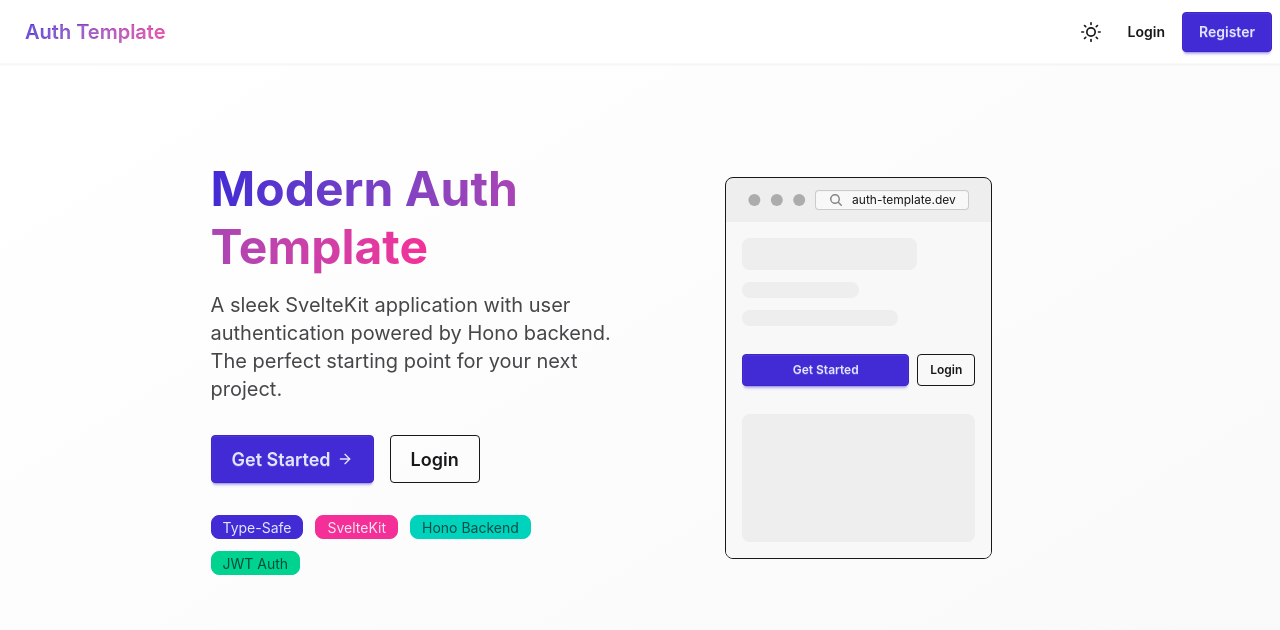
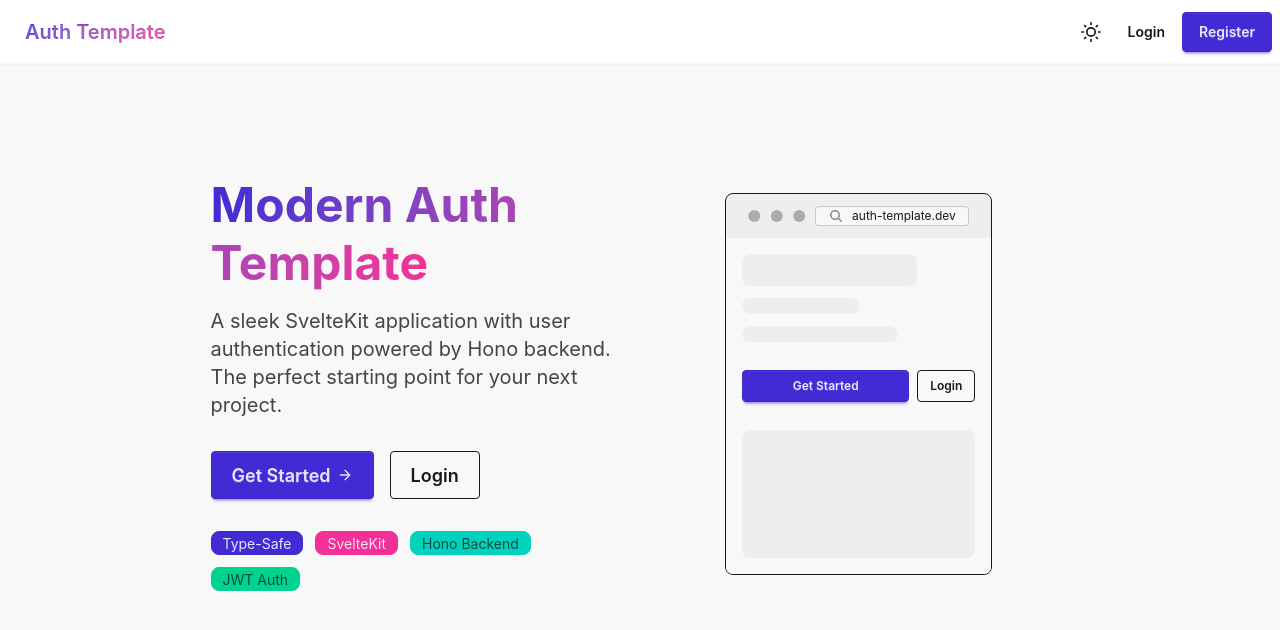
Before and after one commit to robert-crandall/copilot-instructions, a SvelteKit app in the folder frontend/: page / in a window 1280 px wide. Shown: the top 630 px of the page. Built offline with nearby package versions, Linux system fonts and the light colour scheme.

Commit message:
Move background

```diff
--- a/frontend/src/routes/+layout.svelte
+++ b/frontend/src/routes/+layout.svelte
@@ -25,22 +25,12 @@
 <!-- Route protection logic -->
 <ProtectedRoutes />
 
-<div class="flex min-h-screen flex-col antialiased">
+<div class="flex min-h-screen flex-col antialiased bg-base-200">
 	<Navigation />
 	{@render children()}
 </div>
 
 <style>
-	:global(body) {
-		background: linear-gradient(
-			to bottom right,
-			hsl(210 20% 98%),
-			hsl(210 20% 97%),
-			hsl(210 20% 95%)
-		);
-		min-height: 100vh;
-	}
-
 	:global(button, a) {
 		transition: all 0.2s ease;
 	}
--- a/frontend/src/routes/+page.svelte
+++ b/frontend/src/routes/+page.svelte
@@ -18,9 +18,10 @@
 	<title>Home | Auth Template</title>
 </svelte:head>
 
-<div class="min-h-screen bg-gradient-to-br from-base-100 to-base-200">
+<div class="min-h-screen">
 	<!-- Main content -->
-	<main class="flex flex-1 flex-col items-center justify-center px-6 py-20">
+	<main class="container mx-auto p-4">
+		<div class="flex flex-1 flex-col items-center justify-center py-20">
 		{#if user}
 			<!-- Logged-in View -->
 			<section class="flex w-full max-w-2xl flex-col items-center">
@@ -173,5 +174,6 @@
 				</div>
 			</section>
 		{/if}
+		</div>
 	</main>
 </div>
--- a/frontend/src/routes/hello/+page.svelte
+++ b/frontend/src/routes/hello/+page.svelte
@@ -36,8 +36,8 @@
 	}
 </script>
 
-<div class="bg-base-200">
-	<div class="container mx-auto p-4 min-h-screen">
+<div class="min-h-screen">
+	<div class="container mx-auto p-4">
 		<div class="hero">
 			<div class="hero-content text-center">
 				<div class="max-w-md">
--- a/frontend/src/routes/login/+page.svelte
+++ b/frontend/src/routes/login/+page.svelte
@@ -37,7 +37,7 @@
 	<meta name="description" content="Sign in to your account" />
 </svelte:head>
 
-<div class="hero min-h-screen bg-base-200">
+<div class="hero min-h-screen">
 	<div class="hero-content flex-col lg:flex-row-reverse">
 		<div class="card w-full max-w-md bg-base-100 shadow-xl">
 			<div class="card-body">
--- a/frontend/src/routes/register/+page.svelte
+++ b/frontend/src/routes/register/+page.svelte
@@ -72,7 +72,7 @@
 	<title>Register | Auth Template</title>
 </svelte:head>
 
-<div class="hero min-h-screen bg-base-200">
+<div class="hero min-h-screen">
 	<div class="hero-content flex-col lg:flex-row-reverse">
 		<div class="card w-full max-w-md bg-base-100 shadow-xl">
 			<div class="card-body">
```
